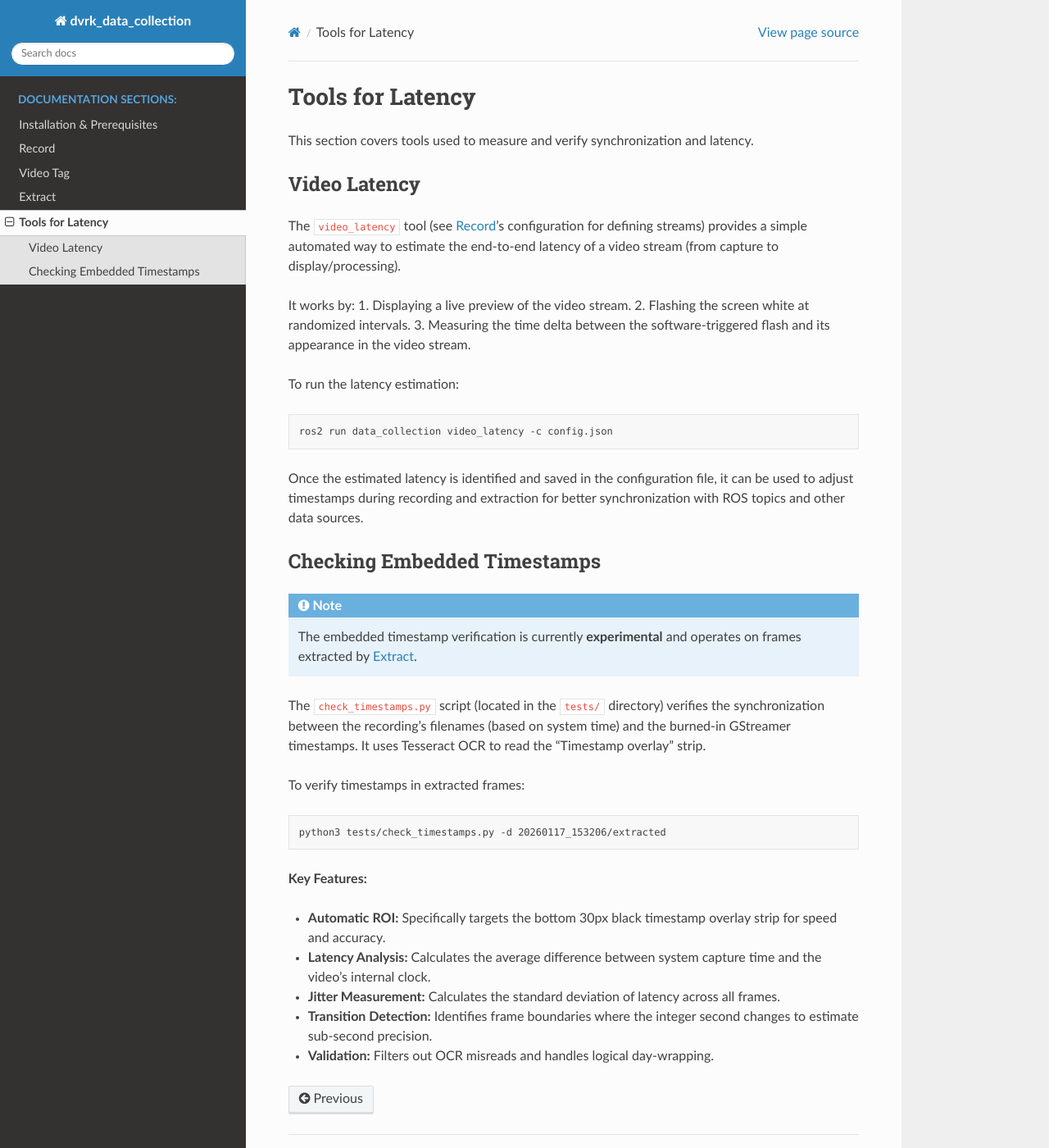
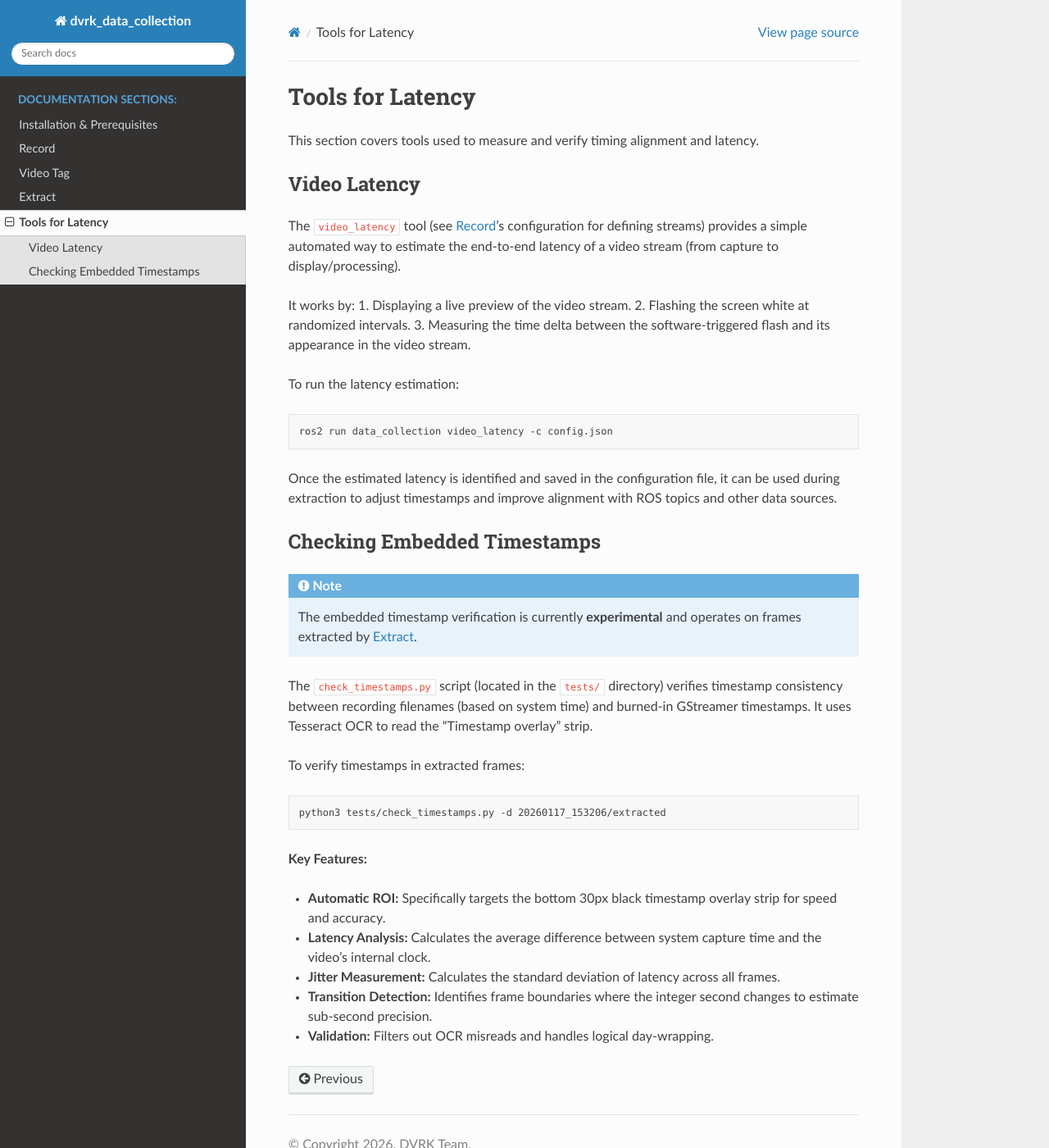
Before and after one commit to jhu-dvrk/data_collection, a Sphinx documentation site: the page built from docs/latency.rst, in a window 1280 px wide and 1400 px high. Shown: the whole window at 82% size. Built offline with Sphinx 7.4.7 and the Read the Docs theme 3.1.0, drawn with Linux system fonts in a browser that asks for light colours.

Commit message:
removed synchronization from documentation, using time alignment based on latency instead

```diff
--- a/docs/extract.rst
+++ b/docs/extract.rst
@@ -5,6 +5,7 @@ The ``extract.py`` script identifies all data in a session directory generated b
 
 1. Extracts individual frames from all recorded ``.mp4`` files using the sidecar ``.json`` nanosecond timestamps created during recording.
 2. Converts all recorded ROS bag topics into individual ``.csv`` files based on their original nanosecond timestamps.
+3. Uses per-source ``estimated_latency`` values (when present) to align extracted ranges across data sources as closely as possible.
 
 To process a recorded session directory:
 
--- a/docs/index.rst
+++ b/docs/index.rst
@@ -1,7 +1,7 @@
 Introduction
 ============
 
-A multi-stream video record application using C++, GStreamer, and GTKmm. It allows creating flexible video streams via JSON configuration, provides live previews, and supports synchronized recording with timestamps. ROS topics can also be recorded along the videos. Note that the videos are recorded directly from the source using GStreamer and don't rely on ROS topics.
+A multi-stream video record application using C++, GStreamer, and GTKmm. It allows creating flexible video streams via JSON configuration, provides live previews, and preserves per-source timestamps during recording. ROS topics can also be recorded alongside videos. During extraction, per-source ``estimated_latency`` values are used to align data as closely as possible. Note that the videos are recorded directly from the source using GStreamer and don't rely on ROS topics.
 
 .. image:: _static/live_preview.png
    :alt: Multi-stream Video Data Record Preview
@@ -22,7 +22,7 @@ Data Flow Overview
 2. **Recording**: The :doc:`record` application uses the configuration to capture video, audio, and ROS topics.
 3. **Curation**: The :doc:`video_tag` tool loads the session to add temporal labels and frame-accurate tags.
 4. **Extraction**: The :doc:`extract` tool processes the recorded videos and ROS bags to generate training-ready data (images and CSVs).
-5. **Validation**: The :doc:`latency` tools verify syncing and measuring system performance.
+5. **Validation**: The :doc:`latency` tools verify timing consistency and measure system performance.
 
 Shared Configuration Files
 ~~~~~~~~~~~~~~~~~~~~~~~~~~
@@ -47,7 +47,7 @@ The session directory and its contents are consumed by:
 
 - :doc:`video_tag <video_tag>`: Loads the video files and uses ``index.json`` to identify available streams. It generates or updates a ``tags.json`` file in the session directory.
 - :doc:`extract <extract>`: Uses the sidecar timestamps to extract frames from ``.mp4`` at the exact original nanoseconds and converts ROS bags into easy-to-use CSVs.
-- :doc:`check_timestamps <latency>`: Uses extracted frames to verify synchronization against burned-in overlays.
+- :doc:`check_timestamps <latency>`: Uses extracted frames to verify timestamp consistency and quantify timing offsets against burned-in overlays.
 
 .. toctree::
    :maxdepth: 2
--- a/docs/latency.rst
+++ b/docs/latency.rst
@@ -1,7 +1,7 @@
 Tools for Latency
 =================
 
-This section covers tools used to measure and verify synchronization and latency.
+This section covers tools used to measure and verify timing alignment and latency.
 
 Video Latency
 -------------
@@ -19,7 +19,7 @@ To run the latency estimation:
 
     ros2 run data_collection video_latency -c config.json
 
-Once the estimated latency is identified and saved in the configuration file, it can be used to adjust timestamps during recording and extraction for better synchronization with ROS topics and other data sources.
+Once the estimated latency is identified and saved in the configuration file, it can be used during extraction to adjust timestamps and improve alignment with ROS topics and other data sources.
 
 Checking Embedded Timestamps
 ----------------------------
@@ -27,7 +27,7 @@ Checking Embedded Timestamps
 .. note::
    The embedded timestamp verification is currently **experimental** and operates on frames extracted by :doc:`extract`.
 
-The ``check_timestamps.py`` script (located in the ``tests/`` directory) verifies the synchronization between the recording's filenames (based on system time) and the burned-in GStreamer timestamps. It uses Tesseract OCR to read the "Timestamp overlay" strip.
+The ``check_timestamps.py`` script (located in the ``tests/`` directory) verifies timestamp consistency between recording filenames (based on system time) and burned-in GStreamer timestamps. It uses Tesseract OCR to read the "Timestamp overlay" strip.
 
 To verify timestamps in extracted frames:
 
--- a/docs/record.rst
+++ b/docs/record.rst
@@ -1,7 +1,7 @@
 Record
 ======
 
-The recording application is the core component of this project. It handles synchronized multi-stream video and audio capture, as well as ROS2 topic recording.
+The recording application is the core component of this project. It captures multi-stream video and audio while preserving each source's native timestamps, and it also records ROS2 topics.
 
 Examples and configuration files
 --------------------------------
@@ -119,7 +119,7 @@ If the ``stages`` field is provided in the configuration, a "Stages" list will a
 - **Looping:** When the last stage is completed, it wraps back to the first stage.
 - **Manual Override:** Users can click any stage in the list to select it for the next recording (selection is disabled while recording is in progress).
 - **Hardware-Accelerated Encoding:** Automatically detects and uses available hardware encoders (NVENC, VAAPI) to minimize CPU usage.
-- **Nanosecond Precision:** All video frames are timestamped in nanoseconds since epoch, ensuring perfect alignment with ROS2 bags. These timestamps are stored in sidecar JSON files and used by :doc:`extract` for frame-accurate processing.
+- **Nanosecond Precision:** All video frames are timestamped in nanoseconds since epoch. These timestamps are stored in sidecar JSON files and used by :doc:`extract` together with per-source ``estimated_latency`` to align data as closely as possible.
 - **Session Metadata:** An ``index.json`` file is created in each session directory, storing video/bag durations and metadata. This metadata is also consumed by :doc:`video_tag`.
 
 ROS integration
--- a/docs/video_tag.rst
+++ b/docs/video_tag.rst
@@ -4,7 +4,7 @@ Video Tag
 The ``video_tag`` C++ application is designed for post-recording data curation. It allows users to review recorded videos produced by :doc:`record` with frame-accurate precision and assign temporal labels (stages) or discrete frame tags.
 
 .. note::
-   When tagging a session with multiple video streams, users should select and use a **primary video** to perform the tagging. This primary video acts as the reference for temporal synchronization across all other streams.
+    When tagging a session with multiple video streams, users should select and use a **primary video** to perform the tagging. This primary video acts as the reference for temporal alignment across all other streams.
 
 Usage
 -----
```
Also changed, not shown: README.md (+1 -1 lines).
